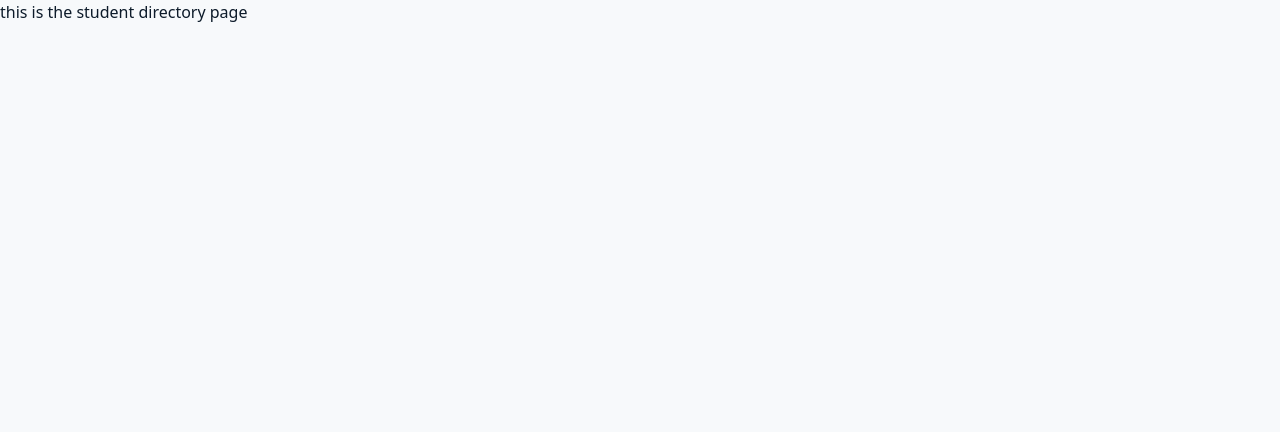
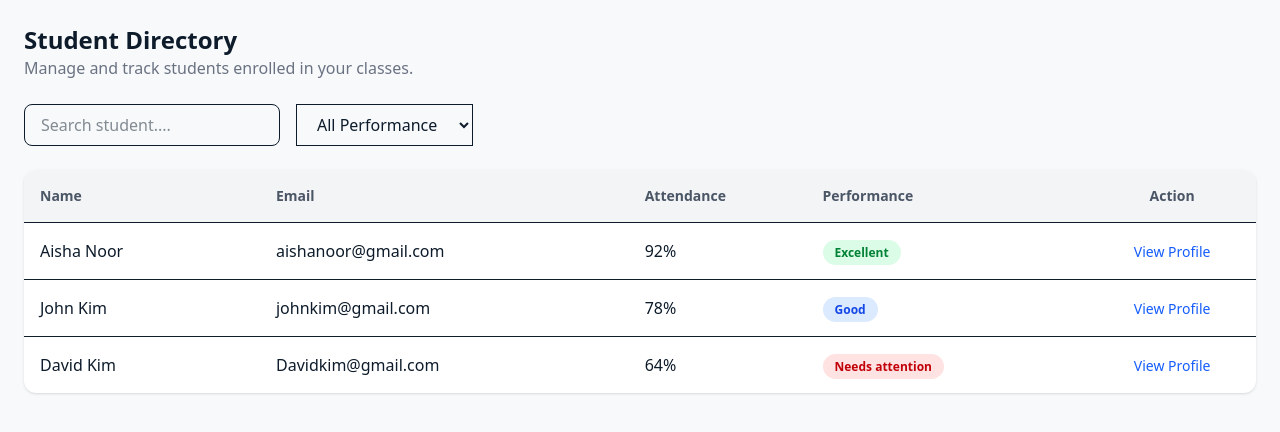
Before and after one commit to juliusmwas/StudyHub, a React (Vite) app: page /tutor/StudentDirectory in a window 1280 px wide. Shown: the top 432 px of the page. Built offline with nearby package versions, Linux system fonts and the light colour scheme.

Commit message:
Added a student directory page

```diff
--- a/src/Pages/dashboard/tutor/StudentDirectory.jsx
+++ b/src/Pages/dashboard/tutor/StudentDirectory.jsx
@@ -1,10 +1,106 @@
 
+const students = [
+    {
+        id:1,
+        name:"Aisha Noor",
+        email:"aishanoor@gmail.com",
+        attendance:"92%",
+        performance:"Excellent",
+    },
+    {
+        id:2,
+        name:"John Kim",
+        email:"johnkim@gmail.com",
+        attendance:"78%",
+        performance:"Good",
+    },
+    {
+        id:3,
+        name:"David Kim",
+        email:"Davidkim@gmail.com",
+        attendance:"64%",
+        performance:"Needs attention",
+    },
+];
 
-
-export default function StudentDirectory (){
+const StudentDirectory = () =>{
     return(
         <>
-        <div>this is the student directory page</div>
+            <div className="p-6">
+                {/*Page Header*/}
+                <div className="mb-6">
+                    <h1 className="text-2xl font-bold">Student Directory</h1>
+                    <p className="text-gray-500">
+                        Manage and track students enrolled in your classes.
+                    </p>
+                </div>
+
+                {/*Search & Filters*/}
+                <div className="flex gap-4 mb-6">
+                    <input
+                        type="text"
+                        placeholder="Search student...."
+                        className="border px-4 py-2 rounded-lg w-64"
+                    />
+                    <select className="border px-4 py-2 rounde-lg">
+                        <option>All Performance</option>
+                        <option>Exxellent</option>
+                        <option>Good</option>
+                        <option>Needs Attention</option>
+                    </select>
+                </div>
+
+                {/*Student Table*/}
+                <div className="bg-white shadow rounded-xl overflow-hidden">
+                    <table className="w-full text-left">
+                        <thead className="bg-gray-100 text-sm text-gray-600">
+                            <tr>
+                                <th className="p-4">Name</th>
+                                <th>Email</th>
+                                <th>Attendance</th>
+                                <th>Performance</th>
+                                <th className="text-center">Action</th>
+                            </tr>
+                        </thead>
+
+                        <tbody>
+                            {students.map((student) =>(
+                                <tr
+                                    key={student.id}
+                                    className="border-t hover:bg-gray-50 transition"
+                                >
+                                    <td className="p-4 font-medium">{student.name}</td>
+                                    <td>{student.email}</td>
+                                    <td>{student.attendance}</td>
+                                    <td>
+                                        <span
+                                            className={`px-3 py-1 rounded-full text-xs font-semibold
+                                                ${
+                                                    student.performance === "Excellent"
+                                                    ? "bg-green-100 text-green-700"
+                                                    :student.performance === "Good"
+                                                    ?"bg-blue-100 text-blue-700"
+                                                    :"bg-red-100 text-red-700"
+                                                }`}
+                                            >{student.performance}
+                                        </span>
+                                    </td>
+
+                                    <td className="text-center">
+                                        <button className="text-blue-600 hover:underline text-sm cursor-pointer">View Profile</button>
+
+                                    </td>
+
+                                </tr>
+                            ))}
+
+                        </tbody>
+
+                    </table>
+                </div>
+
+            </div>
         </>
     );
 }
+export default StudentDirectory;
```
